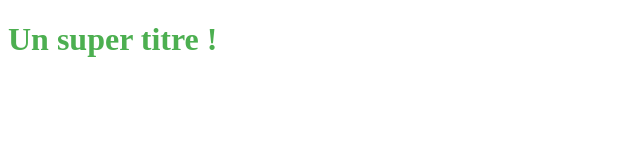
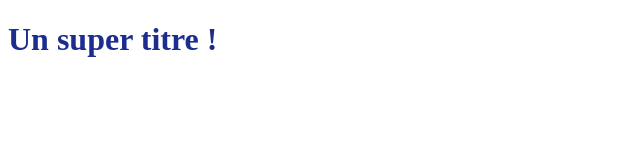
Before and after one commit to CB-FrontDev/OpenclassroomsProject, a plain HTML site: page index.html in a window 1280 px wide. Shown: the whole page, without its empty margins (0-640 px from the left). Drawn offline with Linux system fonts and the light colour scheme.

Commit message:
Titre en bleu

```diff
--- a/styles.css
+++ b/styles.css
@@ -1,3 +1,3 @@
 h1 {
-   color: #4CAF50;
+   color: #1c2d8f;
 }
```
